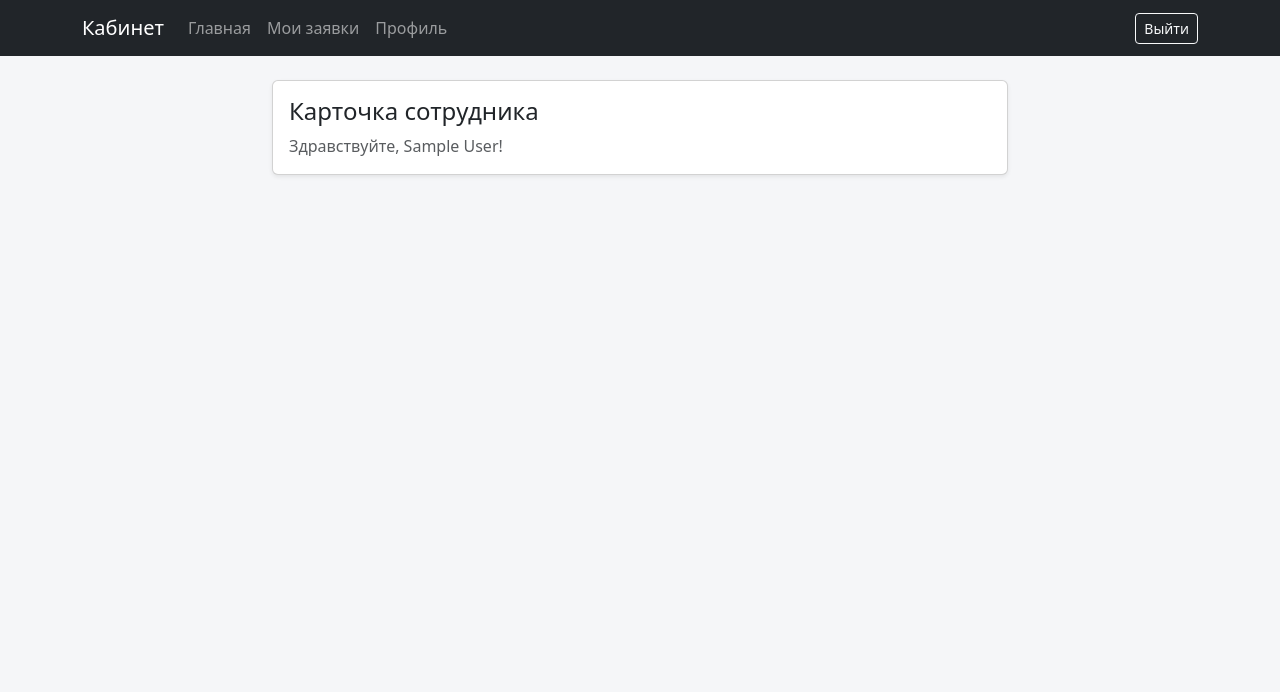
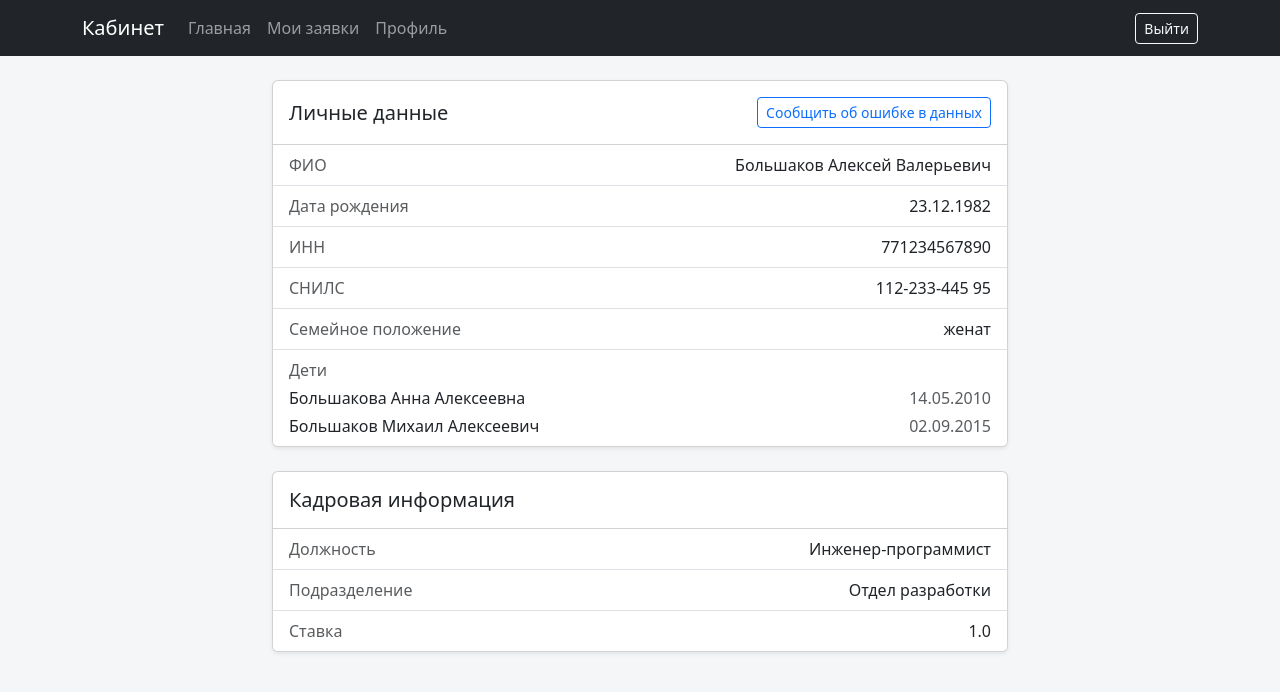
Before and after one commit to avbolsh/portal, a Django app: page /profile in a window 1280 px wide. Shown: the top 692 px of the page. Run offline with Django 5.2, Linux system fonts and the light colour scheme; the visitor is signed in with stand-in values (Sample User, id 1).

Commit message:
добавил шаблон для профиля сотрудника, заполняется пока тестовыми данными

```diff
--- /dev/null
+++ b/cabinet/hr_source.py
@@ -0,0 +1,48 @@
+from datetime import date
+
+MOCK_PROFILES = [
+    {
+        "full_name": "Большаков Алексей Валерьевич",
+        "birth_date": date(1982, 12, 23),
+        "inn": "771234567890",
+        "snils": "112-233-445 95",
+        "marital_status": "женат",
+        "children": [
+            {"name": "Большакова Анна Алексеевна", "birth_date": date(2010, 5, 14)},
+            {"name": "Большаков Михаил Алексеевич", "birth_date": date(2015, 9, 2)},
+        ],
+        "position": "Инженер-программист",
+        "department": "Отдел разработки",
+        "rate": 1.0,
+    },
+    {
+        "full_name": "Соколова Марина Игоревна",
+        "birth_date": date(1990, 6, 14),
+        "inn": "500677812344",
+        "snils": "087-654-303 21",
+        "marital_status": "замужем",
+        "children": [
+            {"name": "Соколова Ева Дмитриевна", "birth_date": date(2019, 2, 27)},
+        ],
+        "position": "Ведущий бухгалтер",
+        "department": "Бухгалтерия",
+        "rate": 1.0,
+    },
+    {
+        "full_name": "Кузнецов Дмитрий Сергеевич",
+        "birth_date": date(1975, 9, 2),
+        "inn": "770988456122",
+        "snils": "634-105-728 46",
+        "marital_status": "разведён",
+        "children": [],
+        "position": "Начальник отдела кадров",
+        "department": "Отдел кадров",
+        "rate": 0.5,
+    },
+]
+
+
+def get_employee_profile(uuid):
+    if uuid:
+        return MOCK_PROFILES[uuid.int % len(MOCK_PROFILES)]
+    return MOCK_PROFILES[0]
--- /dev/null
+++ b/cabinet/templates/cabinet/includes/new_request_modal.html
@@ -0,0 +1,35 @@
+<div class="modal fade" id="newRequestModal" tabindex="-1" aria-labelledby="newRequestModalLabel" aria-hidden="true">
+  <div class="modal-dialog modal-dialog-centered">
+    <div class="modal-content">
+      <form method="post" action="{% url 'cabinet-my-certificates' %}">
+        {% csrf_token %}
+        {% if from_profile %}<input type="hidden" name="source" value="profile">{% endif %}
+        <div class="modal-header">
+          <h5 class="modal-title" id="newRequestModalLabel">Новая заявка</h5>
+          <button type="button" class="btn-close" data-bs-dismiss="modal" aria-label="Закрыть"></button>
+        </div>
+        <div class="modal-body">
+          <div class="mb-3">
+            <label for="id_certificate_type" class="form-label">Тип справки</label>
+            <select name="certificate_type" id="id_certificate_type" class="form-select" required>
+              <option value="income" {% if initial_type == "income" %}selected{% endif %}>О доходах</option>
+              <option value="employment" {% if initial_type == "employment" %}selected{% endif %}>С места работы</option>
+              <option value="vacation" {% if initial_type == "vacation" %}selected{% endif %}>Об использованных отпусках</option>
+              <option value="other" {% if initial_type == "other" %}selected{% endif %}>Прочее</option>
+            </select>
+          </div>
+          <div class="mb-3">
+            <label for="id_description" class="form-label">
+              Комментарий <span class="text-muted fw-normal">(необязательно, кроме типа «Прочее»)</span>
+            </label>
+            <textarea name="description" id="id_description" rows="3" class="form-control">{{ initial_description }}</textarea>
+          </div>
+        </div>
+        <div class="modal-footer">
+          <button type="button" class="btn btn-outline-secondary" data-bs-dismiss="modal">Отмена</button>
+          <button type="submit" class="btn btn-primary">Создать заявку</button>
+        </div>
+      </form>
+    </div>
+  </div>
+</div>
--- a/cabinet/templates/cabinet/profile.html
+++ b/cabinet/templates/cabinet/profile.html
@@ -5,12 +5,73 @@
 {% block content %}
 <div class="row justify-content-center">
   <div class="col-12 col-md-8">
+    <div class="card shadow-sm mb-4">
+      <div class="card-body pb-0">
+        <div class="d-flex justify-content-between align-items-center mb-3">
+          <h2 class="h5 card-title mb-0">Личные данные</h2>
+          <button type="button" class="btn btn-outline-primary btn-sm" data-bs-toggle="modal" data-bs-target="#newRequestModal">
+            Сообщить об ошибке в данных
+          </button>
+        </div>
+      </div>
+      <ul class="list-group list-group-flush">
+        <li class="list-group-item d-flex justify-content-between align-items-center">
+          <span class="text-muted">ФИО</span>
+          <span class="text-end">{{ profile_data.full_name|default:"—" }}</span>
+        </li>
+        <li class="list-group-item d-flex justify-content-between align-items-center">
+          <span class="text-muted">Дата рождения</span>
+          <span class="text-end">{{ profile_data.birth_date|date:"d.m.Y"|default:"—" }}</span>
+        </li>
+        <li class="list-group-item d-flex justify-content-between align-items-center">
+          <span class="text-muted">ИНН</span>
+          <span class="text-end">{{ profile_data.inn|default:"—" }}</span>
+        </li>
+        <li class="list-group-item d-flex justify-content-between align-items-center">
+          <span class="text-muted">СНИЛС</span>
+          <span class="text-end">{{ profile_data.snils|default:"—" }}</span>
+        </li>
+        <li class="list-group-item d-flex justify-content-between align-items-center">
+          <span class="text-muted">Семейное положение</span>
+          <span class="text-end">{{ profile_data.marital_status|default:"—" }}</span>
+        </li>
+        <li class="list-group-item">
+          <div class="d-flex justify-content-between align-items-center">
+            <span class="text-muted">Дети</span>
+          </div>
+          {% for child in profile_data.children %}
+          <div class="d-flex justify-content-between align-items-center mt-1">
+            <span>{{ child.name|default:"—" }}</span>
+            <span class="text-muted text-end">{{ child.birth_date|date:"d.m.Y"|default:"—" }}</span>
+          </div>
+          {% empty %}
+          <div class="text-muted mt-1">Не указаны</div>
+          {% endfor %}
+        </li>
+      </ul>
+    </div>
+
     <div class="card shadow-sm">
-      <div class="card-body">
-        <h1 class="h4 card-title">Карточка сотрудника</h1>
-        <p class="text-muted mb-0">Здравствуйте, {{ user.get_full_name|default:user.username }}!</p>
+      <div class="card-body pb-0">
+        <h2 class="h5 card-title mb-3">Кадровая информация</h2>
       </div>
+      <ul class="list-group list-group-flush">
+        <li class="list-group-item d-flex justify-content-between align-items-center">
+          <span class="text-muted">Должность</span>
+          <span class="text-end">{{ profile_data.position|default:"—" }}</span>
+        </li>
+        <li class="list-group-item d-flex justify-content-between align-items-center">
+          <span class="text-muted">Подразделение</span>
+          <span class="text-end">{{ profile_data.department|default:"—" }}</span>
+        </li>
+        <li class="list-group-item d-flex justify-content-between align-items-center">
+          <span class="text-muted">Ставка</span>
+          <span class="text-end">{{ profile_data.rate|default:"—" }}</span>
+        </li>
+      </ul>
     </div>
   </div>
 </div>
+
+{% include "cabinet/includes/new_request_modal.html" with initial_type="other" initial_description="В моих данных на странице «Профиль» есть ошибки: " from_profile=1 %}
 {% endblock %}
--- a/cabinet/views.py
+++ b/cabinet/views.py
@@ -6,6 +6,7 @@ from django.contrib.auth import get_user_model
 from django.views.decorators.http import require_POST
 from cabinet.models import CertificateRequest
 from django.contrib import messages
+from .hr_source import get_employee_profile
 
 def login_view(request):
 
@@ -40,7 +41,8 @@ def dashboard_view(request):
 
 @login_required
 def profile_view(request):
-    return render(request, "cabinet/profile.html")
+    context = {"profile_data":get_employee_profile(request.user.uuid)}
+    return render(request, "cabinet/profile.html", context)
 
 def totp_view(request):
     if request.method == "POST":
@@ -68,6 +70,7 @@ def my_certificates_view(request):
     if request.method == "POST":
         certificate_type = request.POST.get("certificate_type")
         description = request.POST.get("description", "").strip()
+        from_profile = request.POST.get("source") == "profile"
 
         if certificate_type not in dict(CertificateRequest.TYPE_CHOICES):
             messages.error(request, "Неверный тип справки")
@@ -81,7 +84,10 @@ def my_certificates_view(request):
                 status="created",
             )
             messages.success(request, "Заявка создана")
-            return redirect("cabinet-my-certificates")
+            return redirect("cabinet-profile" if from_profile else "cabinet-my-certificates")
+
+        if from_profile:
+            return redirect("cabinet-profile")
 
     requests = CertificateRequest.objects.filter(user=request.user).order_by("-created_at")
     return render(request, "cabinet/my_certificates.html", {"requests": requests})
--- a/config/settings.py
+++ b/config/settings.py
@@ -143,3 +143,5 @@ REST_FRAMEWORK = {
 }
 
 LOGIN_URL = "cabinet-login"
+
+HR_PROFILE_SOURCE = "mock" # Откуда брать данные о профиле сотрудника
```
Also changed, not shown: cabinet/templates/cabinet/my_certificates.html (+1 -34 lines).
